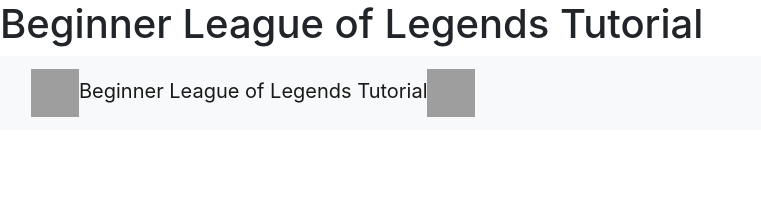
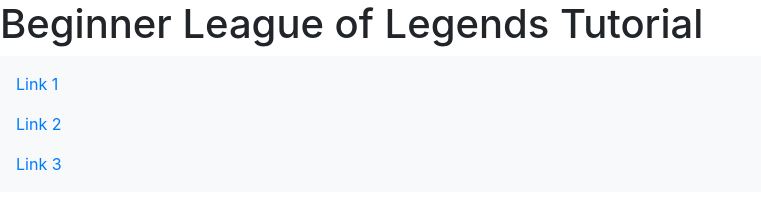
Before and after one commit to Chance-F/Chance-F.github.io, a plain HTML site: page index.html in a window 1280 px wide. Shown: the whole page, without its empty margins (0-761 px from the left). Drawn offline with nearby package versions, Linux system fonts and the light colour scheme; grey boxes are pictures that could not be loaded.

Commit message:
organization

```diff
--- a/index.html
+++ b/index.html
@@ -9,12 +9,24 @@
 	</head>
 	<body>
 		<h1>Beginner League of Legends Tutorial</h1>
-		<nav class="navbar navbar-expand-md navbar-light bg-light sticky-top">
-			<div class="container-fluid">
-				<a class="navbar-brand" href="#"><img src="https://vignette.wikia.nocookie.net/leagueoflegends/images/3/31/Nexus.png/revision/latest/scale-to-width-down/340?cb=20141126213135" height="48px" width="48px">Beginner League of Legends Tutorial<img src="https://vignette.wikia.nocookie.net/leagueoflegends/images/3/31/Nexus.png/revision/latest/scale-to-width-down/340?cb=20141126213135" height="48px" width="48px"></a>
-				<button class="navbar-toggler" type="button" data-toggle="collapse" data-target="#navebarResponsive">
-			</div>
+		<!-- A vertical navbar -->
+		<nav class="navbar bg-light">
+
+  		<!-- Links -->
+  			<ul class="navbar-nav">
+    			<li class="nav-item">
+      				<a class="nav-link" href="#">Link 1</a>
+    			</li>
+    			<li class="nav-item">
+      				<a class="nav-link" href="#">Link 2</a>
+    			</li>
+    			<li class="nav-item">
+      				<a class="nav-link" href="#">Link 3</a>
+    			</li>
+  			</ul>
+
 		</nav>
+		</div>
 		<script src="https://code.jquery.com/jquery-3.4.1.slim.min.js" integrity="sha384-J6qa4849blE2+poT4WnyKhv5vZF5SrPo0iEjwBvKU7imGFAV0wwj1yYfoRSJoZ+n" crossorigin="anonymous"></script>
 		<script src="https://cdn.jsdelivr.net/npm/popper.js@1.16.0/dist/umd/popper.min.js" integrity="sha384-Q6E9RHvbIyZFJoft+2mJbHaEWldlvI9IOYy5n3zV9zzTtmI3UksdQRVvoxMfooAo" crossorigin="anonymous"></script>
 		<script src="https://stackpath.bootstrapcdn.com/bootstrap/4.4.1/js/bootstrap.min.js" integrity="sha384-wfSDF2E50Y2D1uUdj0O3uMBJnjuUD4Ih7YwaYd1iqfktj0Uod8GCExl3Og8ifwB6" crossorigin="anonymous"></script>
```
